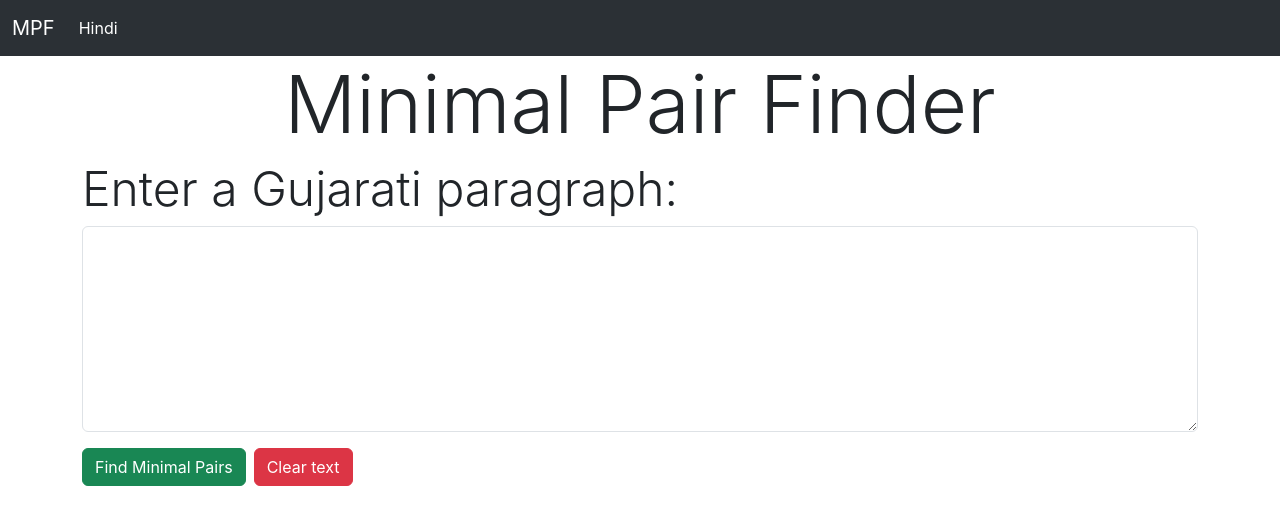
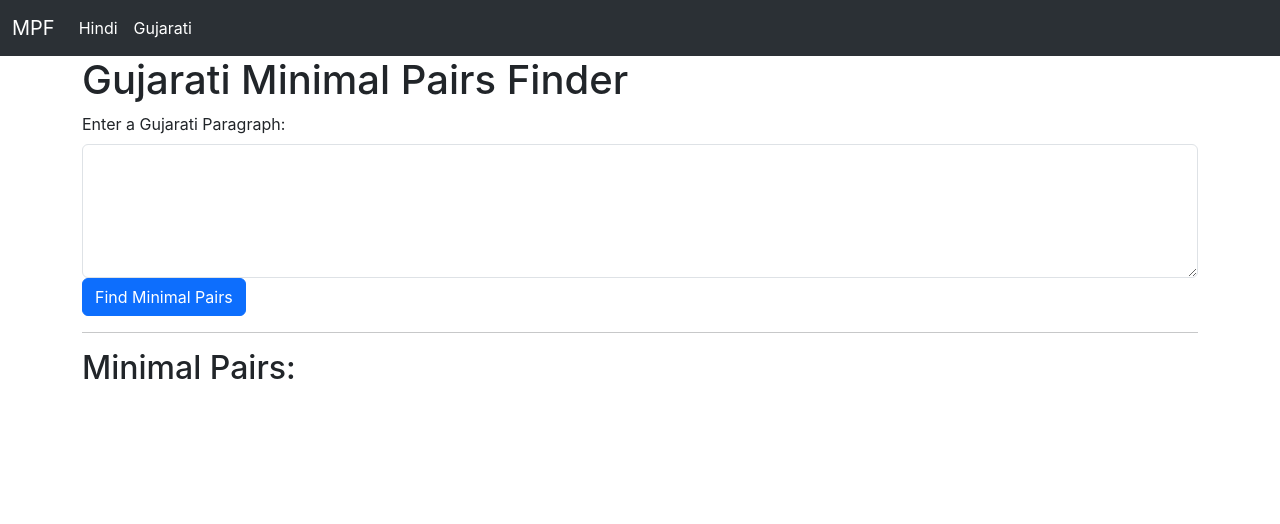
Before and after one commit to UtkarshUttam/Minimal-Pair-Finder, a React (Create React App) app: page /Gujarati in a window 1280 px wide. Shown: the top 524 px of the page. Built offline with nearby package versions, Linux system fonts and the light colour scheme.

Commit message:
Gujarati_under_progress

```diff
--- a/src/components/Gujarati.js
+++ b/src/components/Gujarati.js
@@ -1,11 +1,13 @@
 import React, { Component } from 'react'
-import MinimalPairFinder from './MinimalPairFinder'
+import GujaratiMinimalPairsFinder from './Gujrati_Minimal'
+// import MinimalPairFinder from './MinimalPairFinder'
 
 export class Gujarati extends Component {
   render() {
     return (
         <div>
-            <MinimalPairFinder language="Gujarati"/>
+            {/* <MinimalPairFinder language="Gujarati"/> */}
+            <GujaratiMinimalPairsFinder/>
         </div>
     )
   }
--- /dev/null
+++ b/src/components/Gujrati_Minimal.js
@@ -0,0 +1,79 @@
+import React, { Component } from "react";
+import { Container, Form, Button } from "react-bootstrap";
+
+class GujaratiMinimalPairs extends Component {
+  constructor(props) {
+    super(props);
+    this.state = {
+      paragraph: "",
+      minimalPairs: [],
+    };
+  }
+
+  handleParagraphChange = (event) => {
+    this.setState({ paragraph: event.target.value });
+  };
+
+  findMinimalPairs = () => {
+    const words = this.state.paragraph.split(/[^\u0A80-\u0AFF]+/);
+    const minimalPairs = [];
+    const alreadyChecked = [];
+
+    words.forEach((word, index) => {
+      if (word.length >= 4 && word.length !== word.split('').filter(char => char === word[0]).length) {
+        for (let i = index + 1; i < words.length; i++) {
+          if (words[i].length >= 4 && words[i].length !== words[i].split('').filter(char => char === words[i][0]).length && !alreadyChecked.includes(i)) {
+            let pairsFound = true;
+            let differenceCount = 0;
+            for (let j = 0; j < word.length; j++) {
+              if (word[j] !== words[i][j]) {
+                differenceCount++;
+                if (differenceCount > 1) {
+                  pairsFound = false;
+                  break;
+                }
+              }
+              if (j === word.length - 1 && pairsFound && differenceCount === 1) {
+                minimalPairs.push([word, words[i]]);
+              }
+            }
+          }
+        }
+        alreadyChecked.push(index);
+      }
+    });
+
+    this.setState({ minimalPairs: minimalPairs });
+  };
+
+  render() {
+    return (
+      <Container>
+        <h1>Gujarati Minimal Pairs Finder</h1>
+        <Form>
+          <Form.Group controlId="formParagraph">
+            <Form.Label>Enter a Gujarati Paragraph:</Form.Label>
+            <Form.Control
+              as="textarea"
+              rows={5}
+              value={this.state.paragraph}
+              onChange={this.handleParagraphChange}
+            />
+          </Form.Group>
+          <Button variant="primary" onClick={this.findMinimalPairs}>
+            Find Minimal Pairs
+          </Button>
+        </Form>
+        <hr />
+        <h2>Minimal Pairs:</h2>
+        <ul>
+          {this.state.minimalPairs.map((pair, index) => (
+            <li key={index}>{`${pair[0]} - ${pair[1]}`}</li>
+          ))}
+        </ul>
+      </Container>
+    );
+  }
+}
+
+export default GujaratiMinimalPairs;
--- a/src/components/Navbar.js
+++ b/src/components/Navbar.js
@@ -17,9 +17,9 @@ export default class Navbar extends Component {
         <li className="nav-item">
           <Link className="nav-link active" aria-current="page" to="/">Hindi</Link>
         </li>
-        {/* <li className="nav-item">
+        <li className="nav-item">
           <Link className="nav-link active" aria-current="page" to="/Gujarati">Gujarati</Link>
-        </li> */}
+        </li>
         {/* <li className="nav-item">
           <a className="nav-link" href="#">Link</a>
         </li>
```
